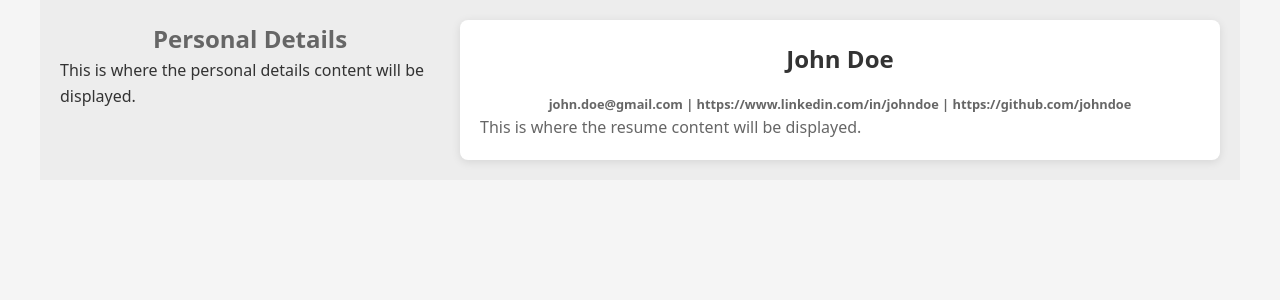
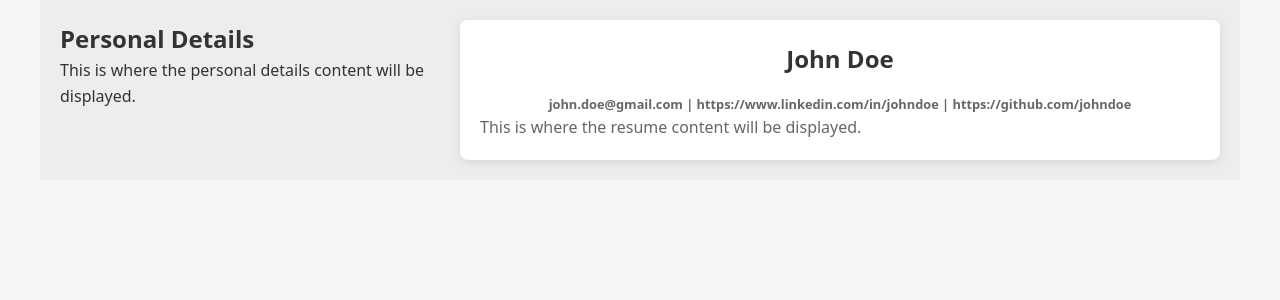
Before and after one commit to AbdulkarimMziya/Resume_Generator, a React (Vite) app: page / in a window 1280 px wide. Shown: the top 300 px of the page. Built offline with nearby package versions, Linux system fonts and the light colour scheme; the HTML template or start-up script is replaced by a standard one.

Commit message:
refactor: remove redundant heading styles from App.css
- Remove h1 and h2 styles that are now handled in Resume.css
- Clean up unused grid-column and text-align properties
- Maintain single responsibility: App.css for layout, Resume.css for content styling

```diff
--- a/src/styles/App.css
+++ b/src/styles/App.css
@@ -8,15 +8,3 @@
   grid-template-columns: 1fr 2fr;
   justify-content: center;
 }
-
-.app h1 {
-  color: #333;
-  text-align: center;
-  margin-bottom: 2rem;
-  grid-column: 1 / -1;
-}
-
-.app h2 {
-  text-align: center;
-  color: #666;
-}
```
